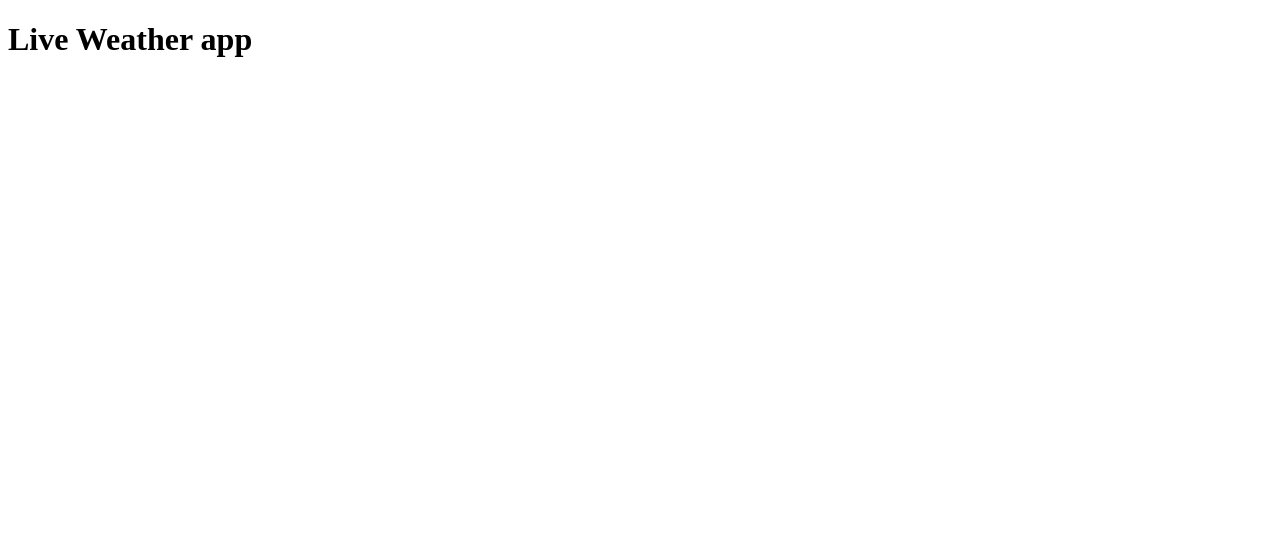
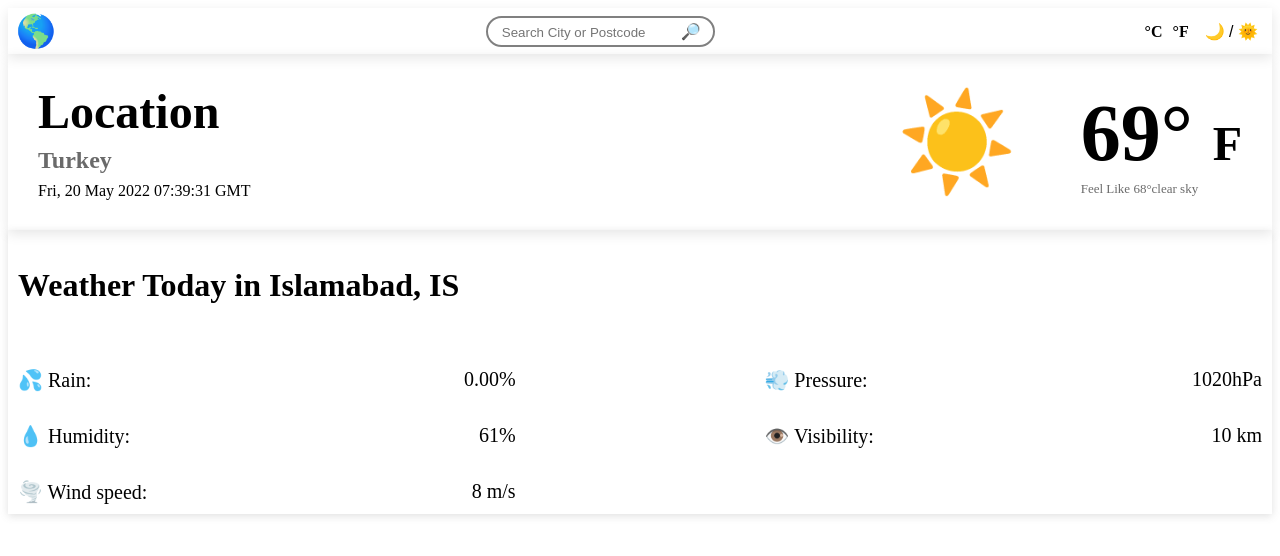
Before and after one commit to m-ata/react-weather-app, a React app: page / in a window 1280 px wide. Shown: the top 556 px of the page. Built offline with nearby package versions, Linux system fonts and the light colour scheme.

Commit message:
feat: create basic ui  current forecast section and header

```diff
--- /dev/null
+++ b/components/CurrentStatus/CurrentTemp.jsx
@@ -0,0 +1,23 @@
+import React from 'react';
+import './style.scss';
+const CurrentTemp = () => {
+    let currentDate = new Date();
+    return (
+        <div className='currentStatus'>
+            <div className='currentStatus__location'>
+                <h1 className='currentStatus__location__title'>Location</h1>
+                <h3 className='currentStatus__location__name'>Turkey</h3>
+                <span className='currentStatus__location__date'>{ currentDate.toUTCString() }</span>
+            </div>
+            <div className='currentStatus__temperature'>
+                <span className='currentStatus__temperature__icon'> ☀️ </span>
+                <span className='currentStatus__temperature__details'>
+                    <h2 className='currentStatus__temperature__details__temp'>69° <span>F</span></h2>
+                    <span className='currentStatus__temperature__details__feelLike'>Feel Like <span>68°</span></span>
+                    <span className='currentStatus__temperature__details__description'>clear sky</span>
+                </span>
+            </div>
+        </div>
+     );
+}
+export default CurrentTemp;
--- /dev/null
+++ b/components/CurrentStatus/CurrentWeatherDetails.jsx
@@ -0,0 +1,35 @@
+import React from 'react';
+
+const CurrentWeatherDetails = () => {
+    return (
+    <div className='current-weather'>
+        <h2>Weather Today in Islamabad, IS</h2>
+        <div class="current-weather-details">
+            <div class="current-weather-details__items">
+                <label><span className='current-weather-details__items__icon'>💦</span> Rain:</label>
+                <label>0.00%</label>
+            </div>
+            <div class="current-weather-details__items">
+                <label><span className='current-weather-details__items__icon'>💨</span> Pressure:</label>
+                <label>1020hPa</label>
+            </div>
+            <div class="current-weather-details__items">
+                <label>
+                    <span className='current-weather-details__items__icon'>💧</span> Humidity:
+                    </label>
+                <label>61%</label>
+            </div>
+            <div class="current-weather-details__items">
+                <label><span className='current-weather-details__items__icon'>👁️</span> Visibility:</label>
+                <label>10 km</label>
+            </div>
+            <div class="current-weather-details__items">
+                <label><span className='current-weather-details__items__icon'>🌪️</span> Wind speed:</label>
+                <label>8 m/s</label>
+            </div>
+        </div>
+    </div>
+    );
+}
+
+export default CurrentWeatherDetails;
--- /dev/null
+++ b/components/CurrentStatus/style.scss
@@ -0,0 +1,75 @@
+.currentStatus{
+    display: flex;
+    flex-wrap: wrap;
+    align-items: center;
+    justify-content: space-between;
+    padding: 30px;
+    box-shadow: rgba(0, 0, 0, 0.1) 0px 4px 12px;
+    &__location{
+        display: flex;
+        flex-direction: column;
+        gap: 8px;
+        &__title{
+            margin: 0;
+            font-size: 3rem;
+            font-weight: 600;
+
+        }
+        &__name{
+            font-size: 1.5rem;
+            color: #6a6a6a;
+            margin: 0;
+
+        }
+    }
+    &__temperature{
+        display: flex;
+        align-items: center;
+        justify-content: center;
+        gap: 4rem;
+        &__icon{
+            font-size: 6rem;
+        }
+        &__details{
+            &__temp{
+                font-size: 5rem;
+                margin: 0;
+                span{
+                    font-size: 3rem;
+                }
+            }
+            &__feelLike{
+                font-size: small;
+                color: #6a6a6a;
+            }
+            &__description{
+                font-size: small;
+                color: #6a6a6a;
+            }
+        }
+    }
+}
+.current-weather{
+    padding: 10px;
+    box-shadow: rgba(99, 99, 99, 0.2) 0px 2px 8px 0px;
+    h2{
+        font-size: 2rem;
+        margin-bottom: 4rem;
+    }
+    .current-weather-details{
+        display: flex;
+        flex-wrap: wrap;
+        justify-content: space-between;
+        align-items: center;
+        row-gap: 2rem;
+
+        &__items{
+            display: flex;
+            flex-direction: row;
+            align-items: center;
+            width: 40%;
+            justify-content: space-between;
+            font-size: 20px;
+        }
+    }
+}
--- /dev/null
+++ b/components/Header/Header.jsx
@@ -0,0 +1,20 @@
+import React from 'react';
+import './style.scss'
+const Header = () => {
+    return (
+        <div className='header'>
+            <span className='header__logo'>🌎</span>
+            <span className='header__searchBar'>
+                <input type="search" className='searchInput' placeholder="Search City or Postcode" />
+                <span>🔎</span>
+            </span>
+            <span className='header__modesButton'>
+                <span className='temperatureConverter' onClick={() => {}}>°C</span>
+                <span className='temperatureConverter' onClick={() => {}}>°F</span>
+                <button className='darkModeButton' onClick={() => {}}>🌙 / 🌞</button>
+            </span>
+        </div>
+     );
+}
+
+export default Header;
--- /dev/null
+++ b/components/Header/style.scss
@@ -0,0 +1,31 @@
+.header {
+    display: flex;
+    justify-content: space-between;
+    align-items: center;
+    padding: 4px 8px;
+    box-shadow: rgba(0, 0, 0, 0.1) 0px 4px 12px;
+    &__logo{
+        font-size: 2rem;
+    }
+    &__searchBar{
+        border-radius: 20px;
+        border: 2px solid gray;
+        padding: 4px 12px;
+        input{
+            border: none;
+            outline: none;
+        }
+    }
+    &__modesButton{
+        .temperatureConverter{
+            font-size: 1rem;
+            font-weight: bold;
+            margin-right: 10px;
+        }
+        button{
+            border: none;
+            background: none;
+            font-size: 1rem;
+        }
+    }
+}
--- /dev/null
+++ b/src/App.jsx
@@ -0,0 +1,16 @@
+import React from "react";
+import ReactDom from 'react-dom';
+
+import CurrentTemp from "../components/CurrentStatus/CurrentTemp";
+import CurrentWeatherDetails from "../components/CurrentStatus/CurrentWeatherDetails";
+import Header from "../components/Header/Header";
+const App = () => {
+    return (
+        <div className="main-container">
+            <Header />
+            <CurrentTemp />
+            <CurrentWeatherDetails />
+        </div>
+    );
+}
+export default App;
--- a/src/index.js
+++ b/src/index.js
@@ -1,7 +1,7 @@
 import React from 'react';
 import ReactDOM from 'react-dom';
-
+import App from './App';
 ReactDOM.render(
-    <h1>Live Weather app</h1>,
+    <App />,
   document.getElementById('root')
 );
```
